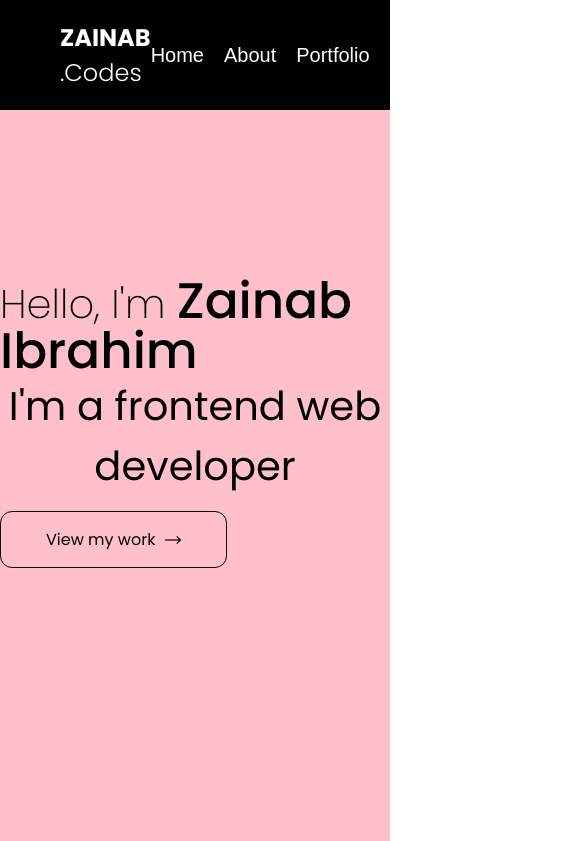
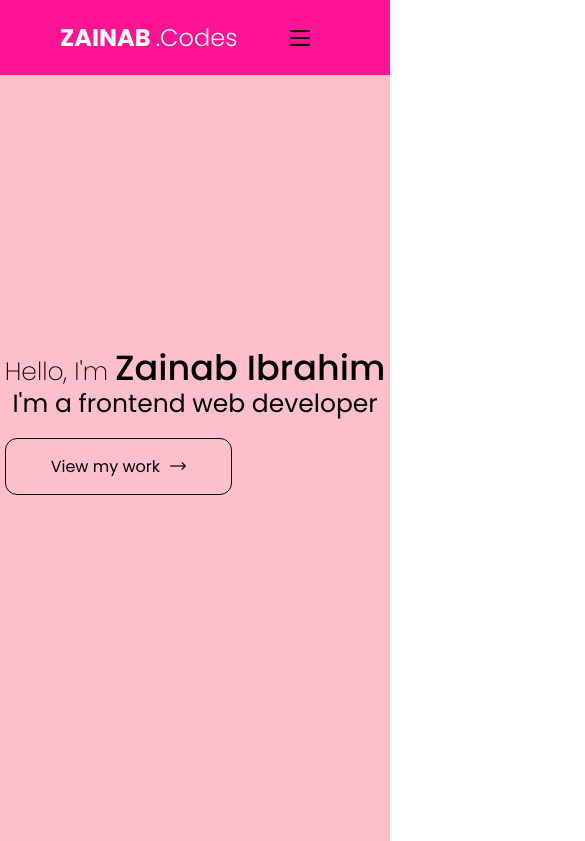
Before and after one commit to Zainab-Ibrahim621/Portfolio, a plain HTML site: page index.html in a window 390 px wide. Shown: the top 841 px of the page, 585 px wide, since content can reach past the window. Drawn offline with Linux system fonts and the light colour scheme.

Commit message:
section3 completed

```diff
--- a/index.html
+++ b/index.html
@@ -21,6 +21,7 @@
                 <a class="nav-item" href="">Portfolio</a>
                 <a class="nav-item" href="">Blog</a>
                 <a  class="nav-item" href="">Contact</a>
+                <img class="hamburger" src="Images/hamburger.png" alt="">
             </div>
         </nav>
         <section class="hero">
--- a/style.css
+++ b/style.css
@@ -11,7 +11,7 @@ img{
     max-width: 100%;
 }
 nav{
-    background-color: black;
+    background-color: deeppink;
     display: flex;
     justify-content: space-between;
     align-items: center;
@@ -127,8 +127,35 @@ svg{
     letter-spacing: 1;
     font-size: 23px;
 }
+.hamburger{
+     display: none;
+    width: 20px;
+}
 .card p{
     text-align: center;
     letter-spacing: 1;
 
 }
+@media(max-width:900px){
+    .hamburger{
+        display: block;
+    }
+    .nav-item{
+        display: none;
+    }
+    .introduction p{
+        font-size: 25px;
+    }
+    .introduction span{
+        font-size: 35px;
+    }
+    .introduction h3{
+        font-size: 25px;
+    }
+    .flex{
+        display: flex;
+        flex-wrap: wrap;
+        justify-content: center;
+        align-items: center;
+    }
+}
```
Also changed, not shown: Images/hamburger.png (added).
